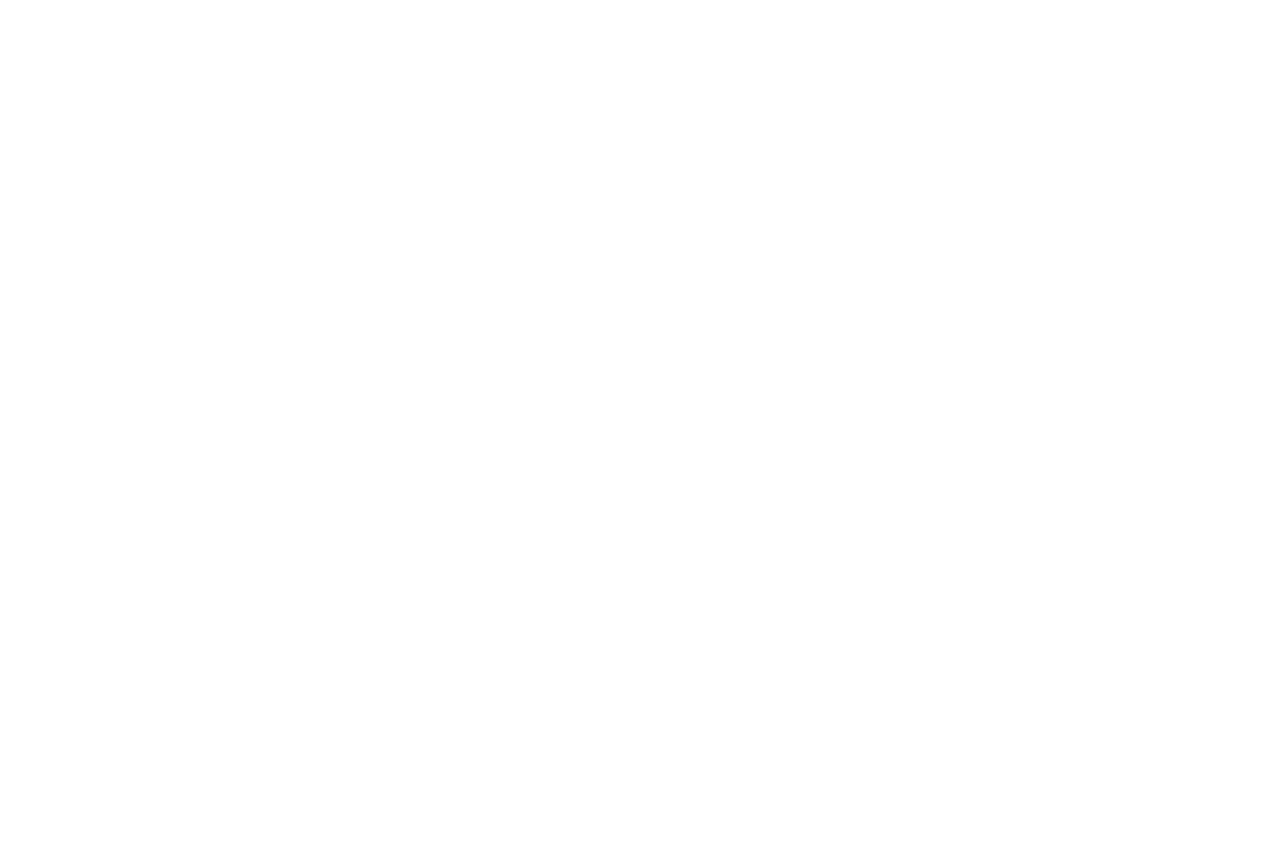
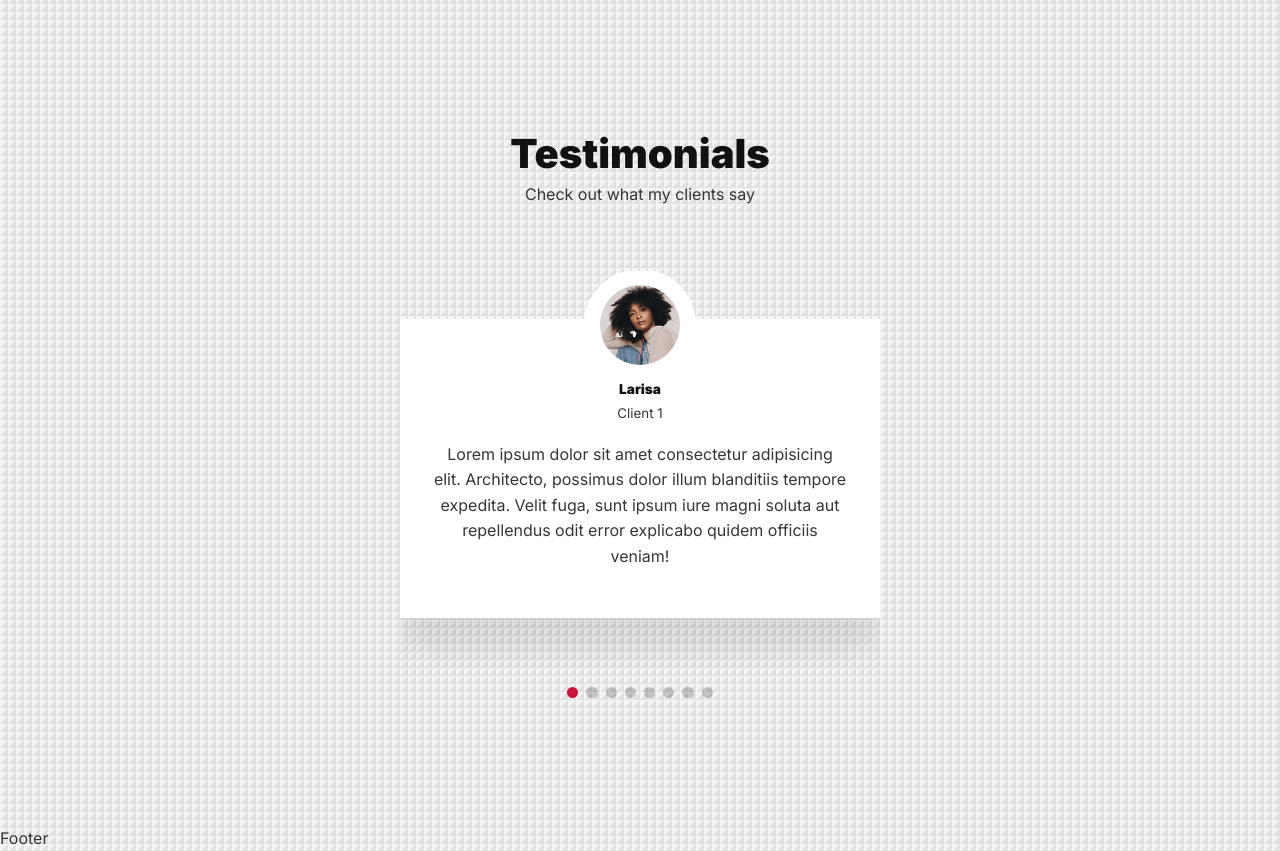
Before and after one commit to freetimezp/js-portfolio-55, a Next.js app: page / in a window 1280 px wide. Shown: the part 940-1791 px from the top of the page. Before the commit the page ends 891 px from the top, so only its background shows below. Built offline with nearby package versions, Linux system fonts and the light colour scheme.

Commit message:
06. js-portfolio-55. Testimonials component.

```diff
--- /dev/null
+++ b/app/components/testimonials/Testimonials.jsx
@@ -0,0 +1,45 @@
+"use client";
+import React from 'react';
+import Image from 'next/image';
+
+import { Swiper, SwiperSlide } from "swiper/react";
+import { Pagination } from 'swiper/modules';
+import 'swiper/css';
+import 'swiper/css/pagination';
+
+import styles from './testimonials.module.css';
+
+import { testimonialsData } from './testimonialsData';
+
+const Testimonials = () => {
+    return (
+        <section className={styles.section}>
+            <h2>Testimonials</h2>
+            <p>Check out what my clients say</p>
+
+            <Swiper
+                modules={[Pagination]}
+                spaceBetween={50}
+                slidesPerView={1}
+                pagination={{ clickable: true }}
+            >
+                {testimonialsData.map(({ id, name, profession, avatar, quote }) => (
+                    <SwiperSlide key={id} className={styles.slide}>
+                        <div className={styles.avatarWrapper}>
+                            <div className={styles.avatar}>
+                                <Image src={avatar} alt="avatar" />
+                            </div>
+                        </div>
+                        <h6 className={styles.name}>{name}</h6>
+                        <small className={styles.job}>{profession}</small>
+                        <p className={styles.quote}>{quote}</p>
+                    </SwiperSlide>
+                ))}
+
+                <div className="swiper-pagination"></div>
+            </Swiper>
+        </section>
+    );
+}
+
+export default Testimonials;
--- /dev/null
+++ b/app/components/testimonials/testimonials.module.css
@@ -0,0 +1,34 @@
+.section {
+    margin-top: 13rem;
+}
+
+.avatarWrapper {
+    position: absolute;
+    top: -50px;
+    left: 50%;
+    transform: translateX(-50%);
+    border-radius: 50%;
+    width: 7rem;
+    aspect-ratio: 1/1;
+    padding: 1rem;
+    background: var(--color-gray-0);
+}
+
+.avatar {
+    overflow: hidden;
+    border-radius: 50%;
+}
+
+.name {
+    margin: 2rem 0 0.2rem;
+}
+
+.quote {
+    margin: 1rem 0;
+}
+
+@media screen and (max-width: 600px) {
+    .section {
+        margin-top: 7rem;
+    }
+}
--- /dev/null
+++ b/app/components/testimonials/testimonialsData.js
@@ -0,0 +1,83 @@
+import Avatar1 from '../../../public/assets/images/avatar1.jpg';
+import Avatar2 from '../../../public/assets/images/avatar2.jpg';
+import Avatar3 from '../../../public/assets/images/avatar3.jpg';
+import Avatar4 from '../../../public/assets/images/avatar4.jpg';
+import Avatar5 from '../../../public/assets/images/avatar5.jpg';
+import Avatar6 from '../../../public/assets/images/avatar6.jpg';
+import Avatar7 from '../../../public/assets/images/avatar7.jpg';
+import Avatar8 from '../../../public/assets/images/avatar8.jpg';
+
+export const testimonialsData = [
+    {
+        id: 1,
+        name: "Larisa",
+        avatar: Avatar1,
+        profession: "Client 1",
+        quote: `Lorem ipsum dolor sit amet consectetur adipisicing elit. Architecto,
+        possimus dolor illum blanditiis tempore expedita. Velit fuga, sunt ipsum iure
+        magni soluta aut repellendus odit error explicabo quidem officiis veniam!`,
+    },
+    {
+        id: 2,
+        name: "Larisa",
+        avatar: Avatar2,
+        profession: "Client 2",
+        quote: `Lorem ipsum dolor sit amet consectetur adipisicing elit. Architecto,
+        possimus dolor illum blanditiis tempore expedita. Velit fuga, sunt ipsum iure
+        magni soluta aut repellendus odit error explicabo quidem officiis veniam!`,
+    },
+    {
+        id: 3,
+        name: "Larisa",
+        avatar: Avatar3,
+        profession: "Client 3",
+        quote: `Lorem ipsum dolor sit amet consectetur adipisicing elit. Architecto,
+        possimus dolor illum blanditiis tempore expedita. Velit fuga, sunt ipsum iure
+        magni soluta aut repellendus odit error explicabo quidem officiis veniam!`,
+    },
+    {
+        id: 4,
+        name: "Larisa",
+        avatar: Avatar4,
+        profession: "Client ",
+        quote: `Lorem ipsum dolor sit amet consectetur adipisicing elit. Architecto,
+        possimus dolor illum blanditiis tempore expedita. Velit fuga, sunt ipsum iure
+        magni soluta aut repellendus odit error explicabo quidem officiis veniam!`,
+    },
+    {
+        id: 5,
+        name: "Larisa",
+        avatar: Avatar5,
+        profession: "Client 5",
+        quote: `Lorem ipsum dolor sit amet consectetur adipisicing elit. Architecto,
+        possimus dolor illum blanditiis tempore expedita. Velit fuga, sunt ipsum iure
+        magni soluta aut repellendus odit error explicabo quidem officiis veniam!`,
+    },
+    {
+        id: 6,
+        name: "Larisa",
+        avatar: Avatar6,
+        profession: "Client 6",
+        quote: `Lorem ipsum dolor sit amet consectetur adipisicing elit. Architecto,
+        possimus dolor illum blanditiis tempore expedita. Velit fuga, sunt ipsum iure
+        magni soluta aut repellendus odit error explicabo quidem officiis veniam!`,
+    },
+    {
+        id: 7,
+        name: "Larisa",
+        avatar: Avatar7,
+        profession: "Client 7",
+        quote: `Lorem ipsum dolor sit amet consectetur adipisicing elit. Architecto,
+        possimus dolor illum blanditiis tempore expedita. Velit fuga, sunt ipsum iure
+        magni soluta aut repellendus odit error explicabo quidem officiis veniam!`,
+    },
+    {
+        id: 8,
+        name: "Larisa",
+        avatar: Avatar8,
+        profession: "Client 8",
+        quote: `Lorem ipsum dolor sit amet consectetur adipisicing elit. Architecto,
+        possimus dolor illum blanditiis tempore expedita. Velit fuga, sunt ipsum iure
+        magni soluta aut repellendus odit error explicabo quidem officiis veniam!`,
+    },
+];
--- a/app/page.js
+++ b/app/page.js
@@ -1,5 +1,6 @@
 import Header from "./components/header/Header";
 import ServicesSection from "./components/services/ServicesSection";
+import Testimonials from "./components/testimonials/Testimonials";
 
 
 export default function Home() {
@@ -7,6 +8,7 @@
     <>
       <Header />
       <ServicesSection />
+      <Testimonials />
     </>
   );
 }
--- a/package.json
+++ b/package.json
@@ -12,7 +12,8 @@
     "next": "14.1.3",
     "react": "^18",
     "react-dom": "^18",
-    "react-icons": "^5.0.1"
+    "react-icons": "^5.0.1",
+    "swiper": "^11.0.7"
   },
   "devDependencies": {
     "eslint": "^8",
```
Also changed, not shown: 1 other file (tests, documents, lock files or other folders).
